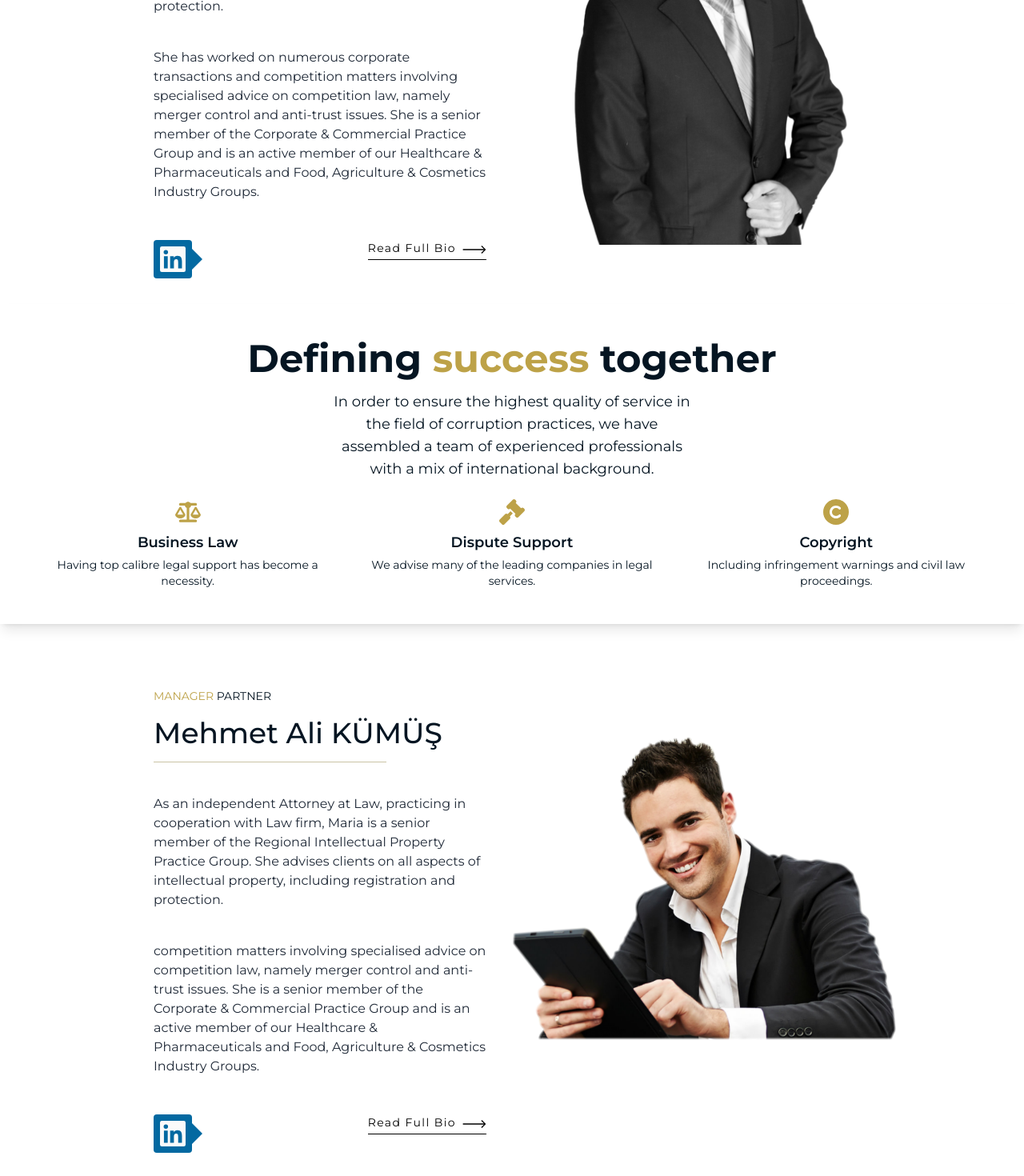
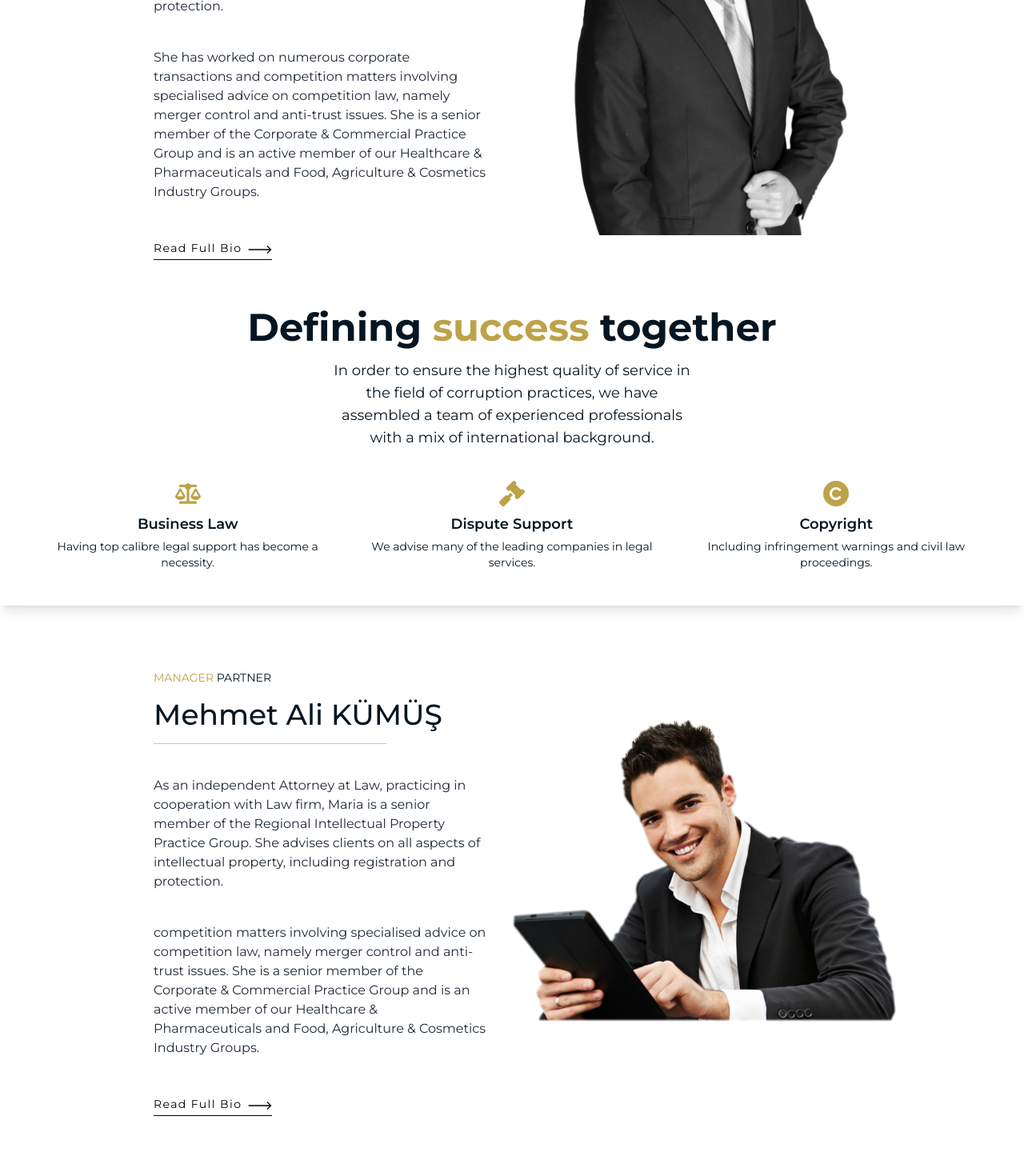
Before and after one commit to birkanyksl/sancarhukuk, a Next.js app in the folder client/: page /en/team in a window 1280 px wide. Shown: the part 645-2115 px from the top of the page at 80% size. Built offline with nearby package versions, Linux system fonts and the light colour scheme.

Commit message:
responsive fix

```diff
--- a/client/src/app/[locale]/settings/page.jsx
+++ b/client/src/app/[locale]/settings/page.jsx
@@ -110,14 +110,14 @@ export default function Settings() {
   }
 
   return (
-    <div className="flex flex-col md:flex-row">
+    <div className="flex flex-col md:flex-row mb-20">
       <div className="flex-1 p-6 max-w-lg mx-auto">
         <div className="flex justify-between items-center mb-6">
           <h2 className="text-2xl text-lightcoral font-semibold">
             Update Your Account
           </h2>
-          <span className="text-red-600 text-sm cursor-pointer">
-            Delete Account
+          <span className="text-red-600 text-sm cursor-pointer" >
+            {/* Delete Account */}
           </span>
         </div>
         <form className="flex flex-col space-y-4" onSubmit={handleSubmit}>
@@ -182,7 +182,8 @@ export default function Settings() {
           )}
           <button
             type="submit"
-            className="w-full text-color6 font-normal py-2 border border-color6 rounded-sm transition-all duration-300 hover:font-semibold "
+            className="w-full text-color6 font-normal py-2 border border-color6 rounded-sm transition-all duration-300 hover:font-semibold cursor-not-allowed"
+            disabled
           >
             Update
           </button>
--- a/client/src/components/home/ClientPractices.jsx
+++ b/client/src/components/home/ClientPractices.jsx
@@ -64,6 +64,7 @@ const ClientPractices = ({ images }) => {
                 fill
                  sizes="(max-width: 768px) 100vw, (max-width: 1280px) 50vw, 25vw"
                 className="object-cover rounded-md transition-all duration-500  "
+                priority
               />
             </div>
             <div className="bg-color6 absolute flex flex-col justify-center w-[90%] top-[200px] left-1/2 transform -translate-x-1/2 p-6 rounded-lg">
--- a/client/src/components/home/HomeInsights.jsx
+++ b/client/src/components/home/HomeInsights.jsx
@@ -4,6 +4,7 @@ import HeadingWithDivider from "../HeadingWithDivider";
 import { useEffect, useState } from "react";
 import axios from "axios";
 import { useLocale } from "next-intl";
+import { Link } from "@/navigation";
 
 const HomeInsights = () => {
   const [articles, setArticles] = useState([]);
@@ -91,7 +92,11 @@ const HomeInsights = () => {
             <h3 className="text-sm md:text-md font-semibold">
               Latest Insights
             </h3>
-            <span className="text-xs font-light text-gray-900">View all</span>
+
+            <Link href={"/insight"}>
+            <span className="text-xs font-light text-gray-900 cursor-pointer">View all</span>
+            </Link>
+
           </div>
           <div className="grid grid-cols-2 gap-4 pt-4">
             {rightArticles.map((article, index) => (
--- a/client/src/components/home/UserImage.jsx
+++ b/client/src/components/home/UserImage.jsx
@@ -17,6 +17,8 @@ const UserImage = () => {
         alt="Profil Fotoğrafı"
         fill
         className="rounded-full object-cover"
+        sizes="(max-width: 768px) 100vw, (max-width: 1280px) 50vw, 25vw"
+        priority
       />
     </div>
   );
--- a/client/src/components/practice/Practice.jsx
+++ b/client/src/components/practice/Practice.jsx
@@ -7,7 +7,7 @@ import practiceDetails from '@/data/practiceDetails';
 
 const Practice = () => {
   return (
-    <div className="container mx-auto p-8 bg-slate-50 my-10 ">
+    <div className="container mx-auto p-8 bg-slate-50 mt-10 mb-20 ">
       <div className="grid grid-cols-1 md:grid-cols-3 gap-5 ">
         {Object.keys(practiceDetails).map((practice) => (
           <Link
--- a/client/src/components/practice/singlePractice.jsx
+++ b/client/src/components/practice/singlePractice.jsx
@@ -20,6 +20,7 @@ const SinglePractice = ({ params }) => {
 
 
   const handleSelect = (practice) => {
+
     setSelectedPractice(practice);
     setIsDropdownOpen(false);
   };
--- a/client/src/components/teams/Team.jsx
+++ b/client/src/components/teams/Team.jsx
@@ -11,7 +11,7 @@ import { Link } from "@/navigation";
 
 const Team = () => {
   return (
-    <div className="flex flex-col ">
+    <div className="flex flex-col mb-20">
       <div className="px-6 pb-8 md:px-8 lg:px-16 xl:px-32 2xl:px-48 ">
         <div className="flex flex-col lg:flex-row  mx-auto px-8 justify-center">
           <div className="lg:w-1/2 w-full pt-20 px-8 justify-center ">
@@ -39,27 +39,9 @@ const Team = () => {
                 Food, Agriculture & Cosmetics Industry Groups.
               </p>
             </div>
-            <div className="flex flex-row justify-between max-w-[500px]">
-              <button className="group w-12 hover:w-48 h-12 hover:bg-sky-600 relative bg-sky-700 rounded text-neutral-50 duration-700 before:duration-700  font-bold flex justify-start gap-2 items-center p-2 pr-6 before:absolute before:-z-10 before:left-8 before:hover:left-40 before:w-6 before:h-6 before:bg-sky-700 before:hover:bg-sky-600 before:rotate-45">
-                <svg
-                  y="0"
-                  xmlns="http://www.w3.org/2000/svg"
-                  x="0"
-                  width="100"
-                  viewBox="0 0 100 100"
-                  preserveAspectRatio="xMidYMid meet"
-                  height="100"
-                  className="w-8 h-8 shrink-0 fill-neutral-50"
-                >
-                  <path d="M92.86,0H7.12A7.17,7.17,0,0,0,0,7.21V92.79A7.17,7.17,0,0,0,7.12,100H92.86A7.19,7.19,0,0,0,100,92.79V7.21A7.19,7.19,0,0,0,92.86,0ZM30.22,85.71H15.4V38H30.25V85.71ZM22.81,31.47a8.59,8.59,0,1,1,8.6-8.59A8.6,8.6,0,0,1,22.81,31.47Zm63,54.24H71V62.5c0-5.54-.11-12.66-7.7-12.66s-8.91,6-8.91,12.26V85.71H39.53V38H53.75v6.52H54c2-3.75,6.83-7.7,14-7.7,15,0,17.79,9.89,17.79,22.74Z"></path>
-                </svg>
-                <span className="origin-left inline-flex duration-100 group-hover:duration-300 group-hover:delay-500 opacity-0 group-hover:opacity-100 border-l-2 px-1 transform scale-x-0 group-hover:scale-x-100 transition-all">
-                  Erkan Yüksel
-                </span>
-              </button>
 
             <Link href="/team/erkan_yksl" passHref>
-              <div className="cursor-pointer flex flex-row items-center border-b-[0.5px] border-black">
+            <button className="cursor-pointer flex flex-row items-center border-b-[0.5px] border-black">
                 <span className=" pb-1 tracking-widest text-sm  pr-2  ">
                   Read Full Bio
                 </span>
@@ -75,9 +57,8 @@ const Team = () => {
                     className="fill-current text-black"
                   ></path>
                 </svg>
-              </div>
+              </button>
             </Link>
-            </div>
           </div>
 
           <div className="w-full overflow-hidden lg:w-1/2 flex justify-center max-w-[400px]  mx-auto">
@@ -88,6 +69,7 @@ const Team = () => {
               height={600}
               className="object-contain"
               priority
+              style={{ width: "auto", height: "auto" }}
             />
           </div>
         </div>
@@ -104,7 +86,7 @@ const Team = () => {
             professionals with a mix of international background.
           </p>
 
-          <div className="mx-6 grid grid-cols-1 md:grid-cols-3 gap-4">
+          <div className="mx-6 my-4 grid grid-cols-1 md:grid-cols-3 gap-4">
             <div>
               <div className="flex items-center justify-center mb-2">
                 <FontAwesomeIcon
@@ -153,7 +135,7 @@ const Team = () => {
 
       <div className="px-6 pb-8 md:px-8 lg:px-16 xl:px-32 2xl:px-36 2xl:mt-20 mb-20 ">
         <div className="flex flex-col lg:flex-row mx-auto px-8 justify-center ">
-          <div className="lg:w-1/2 w-full pt-20 px-8 justify-center ">
+          <div className="lg:w-1/2 w-full pt-20 px-8 justify-center mb-6 ">
             <div className="flex flex-col gap-4 mb-10 justify-center">
               <h2 className="text-sm font-normal text-color1">
                 <span className="text-color6">MANAGER</span> PARTNER
@@ -179,24 +161,6 @@ const Team = () => {
                 Food, Agriculture & Cosmetics Industry Groups.
               </p>
             </div>
-            <div className="flex flex-row justify-between max-w-[500px]">
-              <button className="group w-12 hover:w-48 h-12 hover:bg-sky-600 relative bg-sky-700 rounded text-neutral-50 duration-700 before:duration-700  font-bold flex justify-start gap-2 items-center p-2 pr-6 before:absolute before:-z-10 before:left-8 before:hover:left-40 before:w-6 before:h-6 before:bg-sky-700 before:hover:bg-sky-600 before:rotate-45">
-                <svg
-                  y="0"
-                  xmlns="http://www.w3.org/2000/svg"
-                  x="0"
-                  width="100"
-                  viewBox="0 0 100 100"
-                  preserveAspectRatio="xMidYMid meet"
-                  height="100"
-                  className="w-8 h-8 shrink-0 fill-neutral-50"
-                >
-                  <path d="M92.86,0H7.12A7.17,7.17,0,0,0,0,7.21V92.79A7.17,7.17,0,0,0,7.12,100H92.86A7.19,7.19,0,0,0,100,92.79V7.21A7.19,7.19,0,0,0,92.86,0ZM30.22,85.71H15.4V38H30.25V85.71ZM22.81,31.47a8.59,8.59,0,1,1,8.6-8.59A8.6,8.6,0,0,1,22.81,31.47Zm63,54.24H71V62.5c0-5.54-.11-12.66-7.7-12.66s-8.91,6-8.91,12.26V85.71H39.53V38H53.75v6.52H54c2-3.75,6.83-7.7,14-7.7,15,0,17.79,9.89,17.79,22.74Z"></path>
-                </svg>
-                <span className="origin-left inline-flex duration-100 group-hover:duration-300 group-hover:delay-500 opacity-0 group-hover:opacity-100 border-l-2 px-1 transform scale-x-0 group-hover:scale-x-100 transition-all">
-                  Mehmet Ali Kümüş
-                </span>
-              </button>
 
             <Link href="/team/mehmet_ali_kumus" passHref>
               <button className="cursor-pointer flex flex-row items-center border-b-[0.5px] border-black">
@@ -218,7 +182,6 @@ const Team = () => {
               </button>
             </Link>
           </div>
-          </div>
 
           <div className="overflow-hidden lg:w-1/2 flex justify-center mx-auto">
             <Image
@@ -228,6 +191,7 @@ const Team = () => {
               height={517}
               className="object-contain"
               priority
+              style={{ width: "auto", height: "auto" }}
             />
           </div>
         </div>
```
Also changed, not shown: client/public/themis-bg1.png (deleted), client/src/data/practiceDetails.js. Lines whose indentation alone changed are shown as unchanged.
